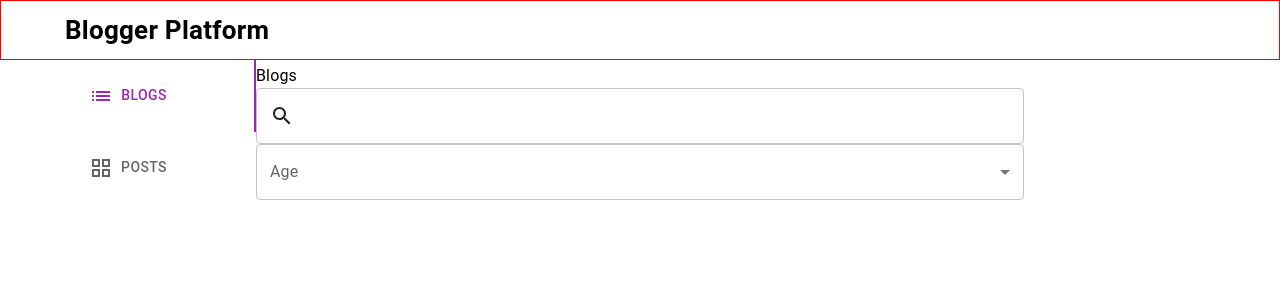
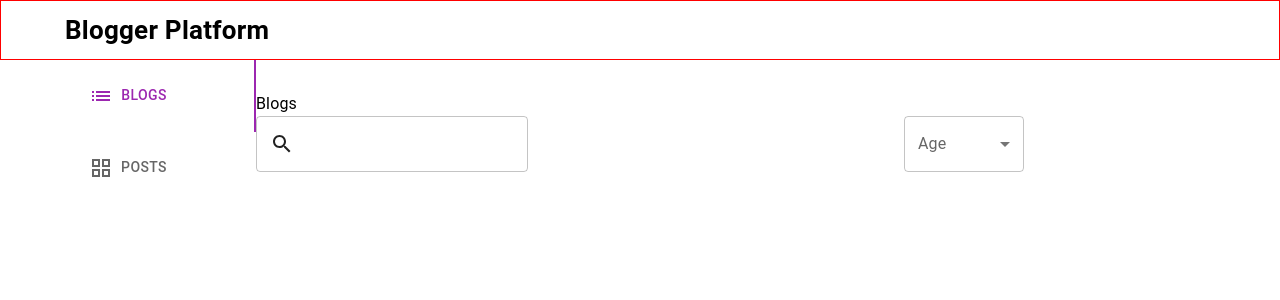
Before and after one commit to R3laxation/ChatProject, a React (Create React App) app: page / in a window 1280 px wide. Shown: the top 300 px of the page. Built offline with nearby package versions, Linux system fonts and the light colour scheme.

Commit message:
Changed PostBlogs layout

```diff
--- a/src/components/postBlogs/PostBlogs.tsx
+++ b/src/components/postBlogs/PostBlogs.tsx
@@ -2,13 +2,17 @@ import React from 'react';
 import {PostBlogsTitle} from "./postsBlogsTitle/PostBlogsTitle";
 import {Search} from "../search/Search";
 import {SelectComponent} from "../select/Select";
+import {StyledBox} from "./styled";
+import {Box} from "@mui/material";
 
 export const PostBlogs = () => {
     return (
-        <div style={{width: '60%'}}>
+        <Box style={{width: '60%'}}>
             <PostBlogsTitle/>
-            <Search/>
-            <SelectComponent/>
-        </div>
+            <StyledBox >
+                <Search/>
+                <SelectComponent/>
+            </StyledBox>
+        </Box>
     );
 };
--- /dev/null
+++ b/src/components/postBlogs/styled.ts
@@ -0,0 +1,8 @@
+import styled from "@emotion/styled";
+import {Box} from "@mui/material";
+
+
+export const StyledBox = styled(Box)`
+    display: flex;
+    justify-content: space-between;
+`
--- a/src/components/search/Search.tsx
+++ b/src/components/search/Search.tsx
@@ -4,7 +4,7 @@ import SearchIcon from '@mui/icons-material/Search';
 
 export const Search = () => {
     return (
-        <TextField fullWidth InputProps={{
+        <TextField InputProps={{
             startAdornment:
                 <SearchIcon
                     style={{cursor: 'pointer'}}
```
Also changed, not shown: package.json (+1 -6 lines), src/components/search/styled.ts (added), 1 other file (tests, documents, lock files or other folders).
